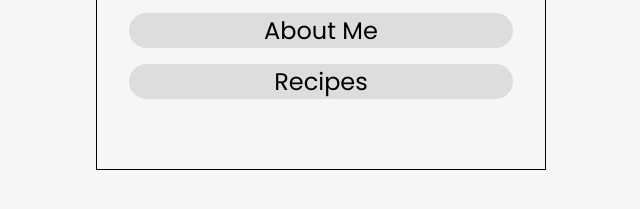
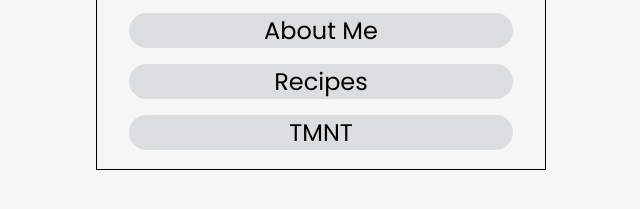
Before and after one commit to BitsuMamo/wap, a plain HTML site: page index.html in a window 1280 px wide. Shown: the part 383-592 px from the top of the page, without its empty margins (319-959 px from the left). Drawn offline with Linux system fonts and the light colour scheme.

Commit message:
Added Week one Day three to index

```diff
--- a/index.html
+++ b/index.html
@@ -16,6 +16,8 @@
                 <li><a href="W1D1/index.html">Create Your Homepage</a></li>
                 <li><a href="W1D2/Lab1/aboutme.html">About Me</a></li>
                 <li><a href="W1D2/Lab2/pie.html">Recipes</a></li>
+                <li><a href="W1D3/tmnt.html">TMNT</a></li>
+
             </ul>
         </div>
     </div>
```
